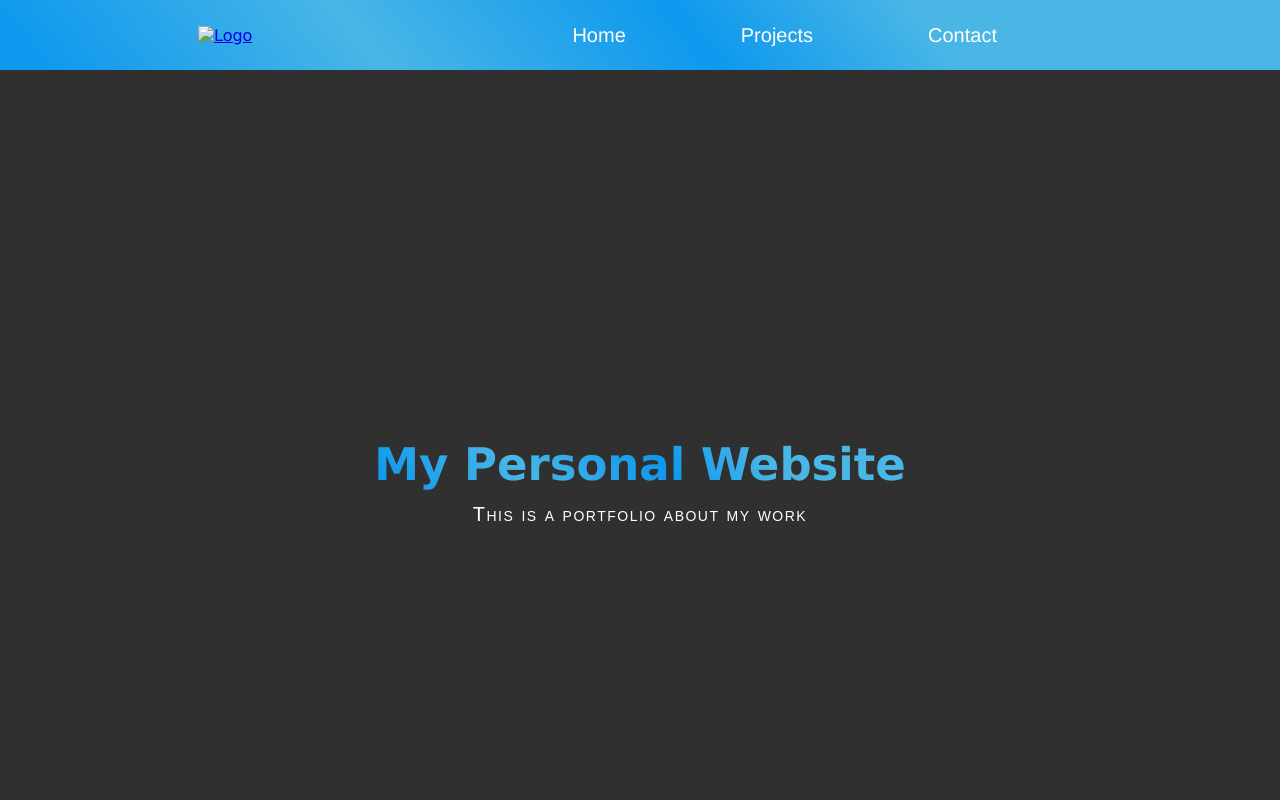
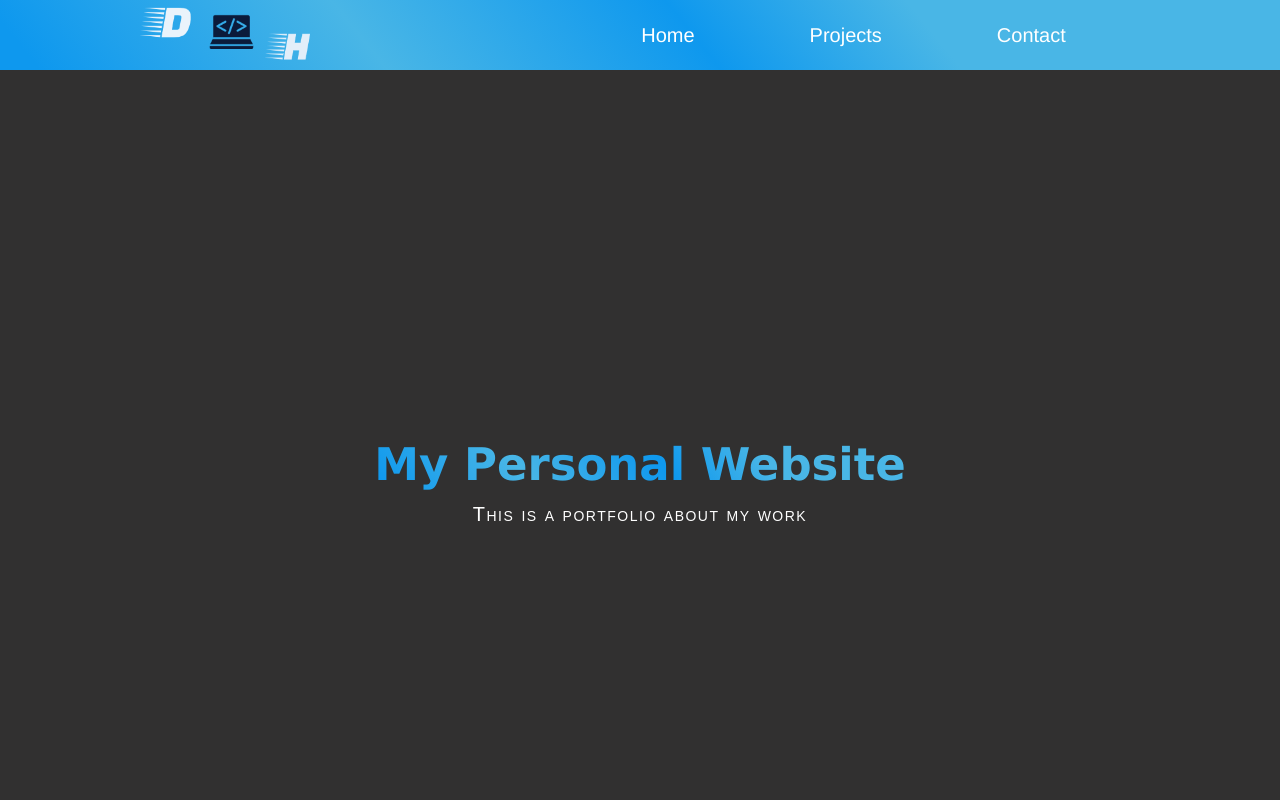
Before and after one commit to jim500/DimitriosChountas, a plain HTML site: page index.html in a window 1280 px wide. Shown: the top 800 px of the page. Drawn offline with Linux system fonts and the light colour scheme; some packages are replaced by stand-ins of ours; a script that the page names is missing.

Commit message:
Update index.html

```diff
--- a/index.html
+++ b/index.html
@@ -18,7 +18,7 @@
     <!-- Start Navbar-->
     <nav id="navbar">
 
-        <a href="#welcome-section"><img id="header-img" src="../jim500/DimitriosChountas/blob/main/8.png" alt="Logo"></a>
+        <a href="#welcome-section"><img id="header-img" src="https://raw.githubusercontent.com/jim500/DimitriosChountas/main/8.png" alt="Logo"></a>
 
         <li><a class="nav-a" href="#welcome-section">Home</a></li>
         <li><a class="nav-a" href="#projects">Projects</a></li>
```
